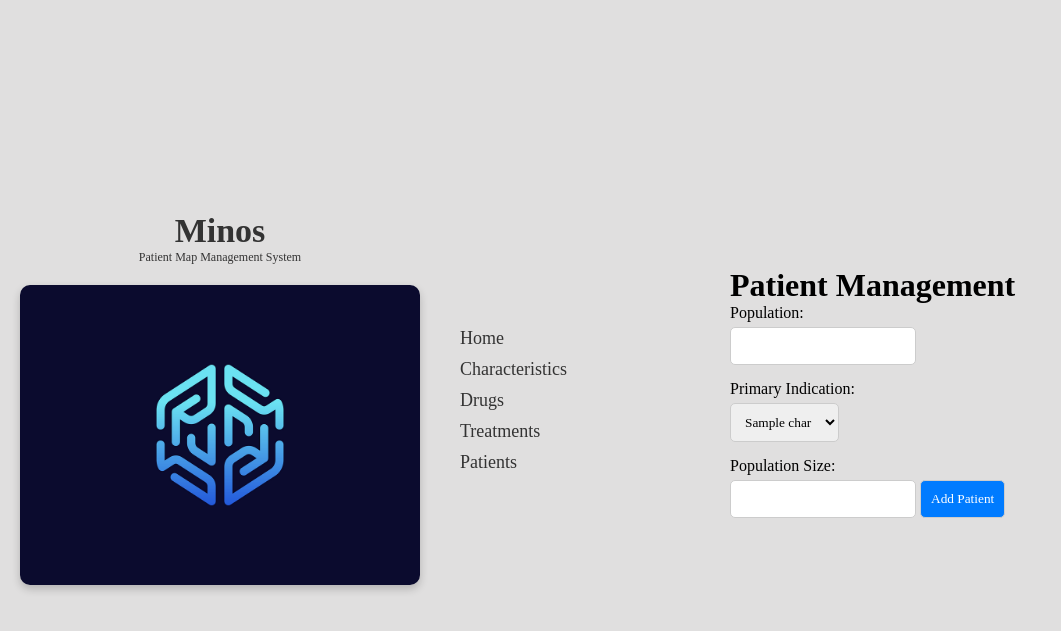
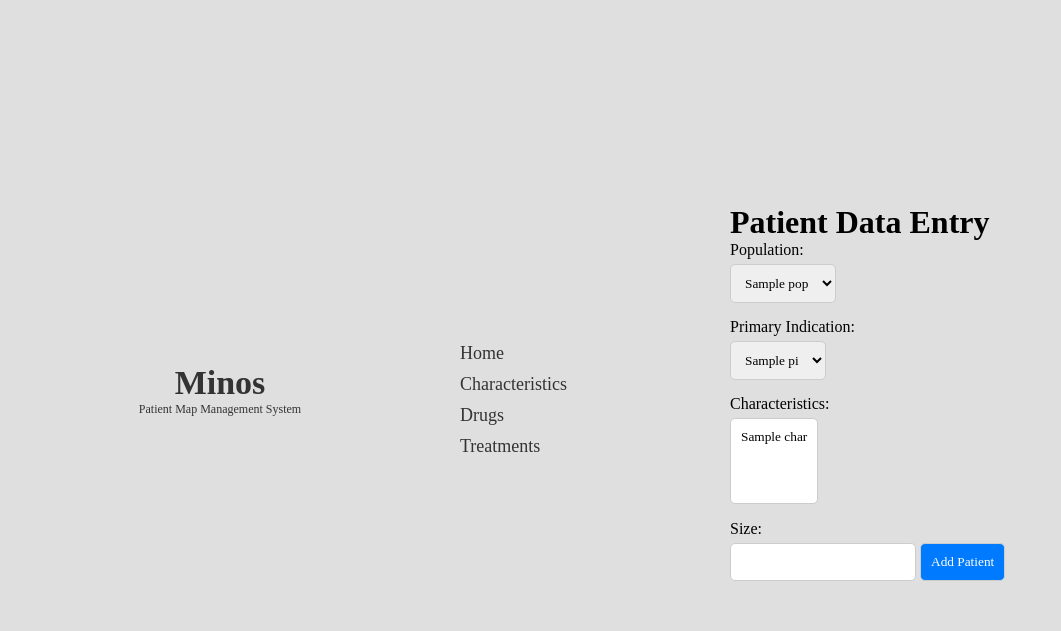
Before and after one commit to ki94mach/Minos, a Python web app: template src/web_app/templates/patients.html in a window 1280 px wide. Shown: the top 631 px of the page, without its empty margins (0-1061 px from the left). Run offline with Jinja, Linux system fonts and the light colour scheme; the template is opened without the code that fills it: most values are stand-ins (such as "Sample title", 1, 10 or a date in 2020).

Commit message:
Add separate css style file for patients form

```diff
--- /dev/null
+++ b/src/web_app/static/css/styles_patient.css
@@ -0,0 +1,142 @@
+/* Reset some default styles */
+* {
+  margin: 0;
+  padding: 0;
+  box-sizing: border-box;
+  font-family: serif;
+}
+
+/* Set up the container to be a flexbox */
+.container {
+  display: flex;
+  justify-content: center; /* Align the items to the left */
+  align-items: center; /* Center everything vertically */
+  width: 100%; /* Full width */
+  min-height: 100vh; /* Full height of the viewport */
+  padding: 20px; /* Add some space around the container */
+  gap: 20px;
+  transition: all 0.3s ease; /* Smooth transition for layout shifting */
+  max-width: 1400px; /* Limit the width of the container */
+  margin: 0 auto; /* Center the container horizontally */ /* Space between image and navigation section */
+}
+
+/* Style the image section */
+.image-section {
+  flex: 0 0 400px; /* Fixed width for the image */
+  text-align: left;
+}
+
+.image-section img {
+  width: 100%; /* Make the image responsive */
+  height: auto; /* Maintain aspect ratio */
+  border-radius: 10px; /* Optional: rounded corners */
+  box-shadow: 0 4px 8px rgba(0, 0, 0, 0.2); /* Optional: add a shadow */
+}
+
+/* Style the navigation section */
+.navigation-section {
+  flex: 0 0 250px; /* Fixed width for the navigation */
+  padding: 20px;
+  height: auto; /* Make navigation height flexible */
+  overflow-y: auto; /* Allow scrolling for nav if necessary */
+  display: flex;
+  flex-direction: column;
+  justify-content: center; /* Vertically center navigation list */
+}
+
+.navigation-title {
+  font-size: 34px;
+  color: #333;
+  text-align: center;
+}
+
+.navigation-title-desc {
+  font-size: 12px;
+  color: #333;
+  text-align: center;
+  margin-bottom: 20px;
+}
+
+.navigation-section ul {
+  list-style: none;
+  padding-left: 0;
+}
+
+.navigation-section li {
+  margin: 10px 0;
+}
+
+.navigation-section a {
+  text-decoration: none;
+  color: #333;
+  font-size: 18px;
+  transition: color 0.2s ease;
+}
+
+.navigation-section a:hover {
+  color: #007bff;
+}
+
+/* Style the form section */
+.form-section {
+  flex: 1; /* Allow form section to take remaining space */
+  padding: 20px;
+  overflow-y: auto; /* Allow scrolling if form content overflows */
+  height: 100%; /* Full height */
+  justify-content: flex-start; /* Align form content to the left */
+  align-items: flex-start; /* Align form content to the top */
+  gap: 20px; /* Space between the form elements */
+}
+
+/* Flash messages */
+.flashes {
+  margin-bottom: 20px;
+}
+
+.flashes .success {
+  background-color: #d4edda;
+  color: #155724;
+}
+
+.flashes .danger {
+  background-color: #f8d7da;
+  color: #721c24;
+}
+
+form label {
+  display: flex;
+  flex-direction: column;
+}
+
+form label {
+  margin-bottom: 5px;
+}
+
+form input,
+form select,
+form button {
+  padding: 10px;
+  margin-bottom: 15px;
+  border: 1px solid #ccc;
+  border-radius: 5px;
+}
+
+form button {
+  background-color: #007bff;
+  color: white;
+  cursor: pointer;
+}
+
+form button:hover {
+  background-color: #0056b3;
+}
+
+/* Ensure the page content doesn't force scrolling down */
+body {
+  background-color: #d1d0d0aa; /* Set background color for the entire page */
+  overflow-y: auto; /* Allow scrolling if content exceeds screen height */
+  display: flex;
+  justify-content: center;
+  align-items: flex-start; /* Align the content at the top */
+  height: 100vh; /* Full screen height */
+}
--- a/src/web_app/templates/index.html
+++ b/src/web_app/templates/index.html
@@ -18,6 +18,9 @@
       rel="stylesheet"
     />
     <script src="https://cdnjs.cloudflare.com/ajax/libs/select2/4.0.13/js/select2.min.js"></script>
+
+    <!-- Include vis.js Library -->
+    <script type="text/javascript" src="https://cdn.jsdelivr.net/npm/vis-network@9.0.0/umd/vis-network.min.js"></script>
 
     <!-- Now include your own JS script -->
     <script src="{{ url_for('static', filename='js/main.js') }}"></script>
--- a/src/web_app/templates/patients.html
+++ b/src/web_app/templates/patients.html
@@ -1,20 +1,61 @@
-{% extends "index.html" %} {% block content %}
-<h1>Patient Management</h1>
+<!DOCTYPE html>
+<html lang="en">
+  <head>
+    <meta charset="UTF-8" />
+    <meta name="viewport" content="width=device-width, initial-scale=1.0" />
+    <title>Patients</title>
+    <link
+      rel="stylesheet"
+      href="{{ url_for('static', filename='css/styles_patient.css') }}"
+    />
+    <script src="{{ url_for('static', filename='js/main.js') }}"></script>
+  </head>
+  <body>
+    <div class="container">
+      <div class="image-section">
+        <h2 class="navigation-title">Minos</h2>
+        <p class="navigation-title-desc">Patient Map Management System</p>
+      </div>
+      <div class="navigation-section">
+        <ul>
+          <li><a href="{{ url_for('main.index') }}">Home</a></li>
+          <li><a href="{{url_for('main.chars')}}">Characteristics</a></li>
+          <li><a href="{{ url_for('main.drugs') }}">Drugs</a></li>
+          <li><a href="{{ url_for('main.treatments') }}">Treatments</a></li>
+        </ul>
+      </div>
 
+      <!-- Patient Form Section -->
+      <div class="form-section">
+        <h1>Patient Data Entry</h1>
         <form action="{{ url_for('main.patients') }}" method="POST">
           <label for="population">Population:</label>
-  <input type="text" id="population" name="population" required />
+          <select name="population" id="population" required>
+            {% for pop in all_pops %}
+              <option value="{{ pop.name }}">{{ pop.name }}</option>
+            {% endfor %}
+          </select>
 
           <label for="primary_indication">Primary Indication:</label>
-  <select id="primary_indication" name="primary_indication" required>
-    {% for char in characteristics %}
+          <select name="primary_indication" id="primary_indication" required>
+            {% for pi in all_pis %}
+              <option value="{{ pi.name }}">{{ pi.name }}</option>
+            {% endfor %}
+          </select>
+
+          <label for="characteristics">Characteristics:</label>
+          <select name="characteristics" id="characteristics" multiple>
+            {% for char in all_chars %}
               <option value="{{ char.name }}">{{ char.name }}</option>
             {% endfor %}
           </select>
 
-  <label for="size">Population Size:</label>
-  <input type="number" id="size" name="size" required step="1" min="1" />
+          <label for="size">Size:</label>
+          <input type="number" name="size" id="size" required />
 
           <button type="submit">Add Patient</button>
         </form>
-{% endblock %}
+      </div>
+    </div>
+  </body>
+</html>
```
Also changed, not shown: src/pkg/graph_vis.py (+7 -1 lines). Lines whose indentation alone changed are shown as unchanged.
